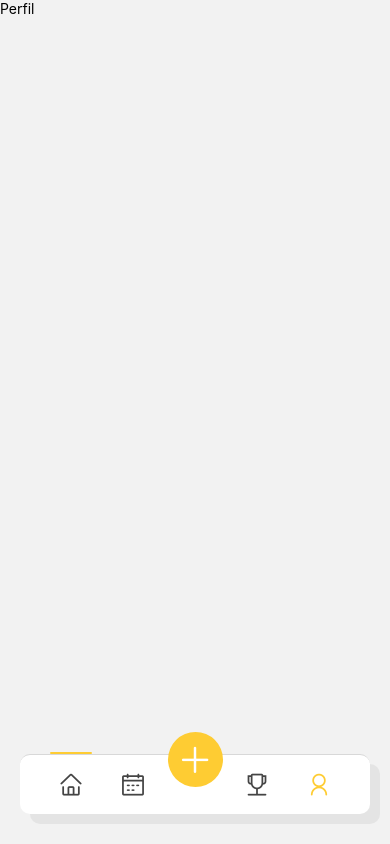
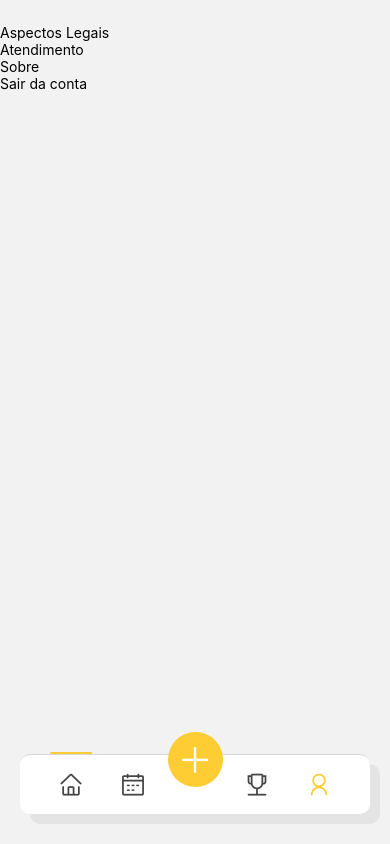
Before and after one commit to WesleyKaihara/primequadras-app, a React Native app: screen /Perfil in a window 390 px wide. Built offline with nearby package versions, Linux system fonts and the light colour scheme.

Commit message:
Resolve Path Alias Problem

```diff
--- a/App.tsx
+++ b/App.tsx
@@ -1,4 +1,4 @@
-import {Router} from './src/main/routes/index';
+import {Router} from '@routes';
 import * as React from 'react';
 import 'react-native-gesture-handler';
 
--- a/babel.config.js
+++ b/babel.config.js
@@ -1,16 +1,30 @@
-module.exports = {
-  presets: ['module:@react-native/babel-preset'],
+module.exports = function (api) {
+  api.cache(true);
+  return {
+    presets: ['module:metro-react-native-babel-preset'],
     plugins: [
       [
         'module-resolver',
         {
-        root: ['./src'],
+          root: ['.'],
+          extensions: [
+            '.ios.js',
+            '.android.js',
+            '.ios.jsx',
+            '.android.jsx',
+            '.js',
+            '.jsx',
+            '.json',
+            '.ts',
+            '.tsx',
+          ],
           alias: {
-          '@routes': ['./src/main/routes/index.ts'],
-          '@screens': ['./src/presentation/screens/index.ts'],
+            '@routes': ['./src/main/routes'],
+            '@screens': ['./src/presentation/screens'],
+            '@src/*': ['./src'],
           },
-        extensions: ['.ts', '.tsx'],
         },
       ],
     ],
   };
+};
--- a/package.json
+++ b/package.json
@@ -28,7 +28,7 @@
     "@react-native/babel-preset": "0.73.19",
     "@react-native/eslint-config": "0.73.2",
     "@react-native/metro-config": "0.73.3",
-    "@react-native/typescript-config": "0.73.1",
+    "@tsconfig/react-native": "^3.0.3",
     "@types/react": "^18.2.6",
     "@types/react-native-vector-icons": "^6.4.18",
     "@types/react-test-renderer": "^18.0.0",
@@ -36,6 +36,7 @@
     "babel-plugin-module-resolver": "^5.0.0",
     "eslint": "^8.19.0",
     "jest": "^29.6.3",
+    "metro-react-native-babel-preset": "^0.77.0",
     "prettier": "2.8.8",
     "react-test-renderer": "18.2.0",
     "typescript": "5.0.4"
--- a/src/main/routes/Perfil/PerfilStack.tsx
+++ b/src/main/routes/Perfil/PerfilStack.tsx
@@ -4,7 +4,7 @@ import {Perfil, Sobre} from '../../../presentation/screens/index';
 
 export type PerfilStackParamList = {
   PerfilHome: undefined;
-  SobreApp: undefined;
+  Sobre: undefined;
 };
 
 const {Navigator, Screen} = createNativeStackNavigator<PerfilStackParamList>();
@@ -19,13 +19,7 @@ export const PerfilStack = () => {
           headerShown: false,
         }}
       />
-      <Screen
-        name="SobreApp"
-        children={() => <Sobre />}
-        options={{
-          headerShown: false,
-        }}
-      />
+      <Screen name="Sobre" children={() => <Sobre />} />
     </Navigator>
   );
 };
--- /dev/null
+++ b/src/presentation/layout/app/AppLayout.tsx
@@ -0,0 +1,6 @@
+import React from 'react';
+import {SafeAreaView} from 'react-native-safe-area-context';
+
+export function AppLayout({children}) {
+  return <SafeAreaView>{children}</SafeAreaView>;
+}
--- a/src/presentation/screens/perfil/Perfil.tsx
+++ b/src/presentation/screens/perfil/Perfil.tsx
@@ -1,21 +1,48 @@
-import {View, Text} from 'react-native';
-import React from 'react';
+import {FlatList, ListRenderItem} from 'react-native';
+import React, {useCallback} from 'react';
 import {NavigationProp, useNavigation} from '@react-navigation/native';
 import {PerfilStackParamList} from 'src/main/routes/Perfil/PerfilStack';
+import {AppLayout} from '../../layout/app/AppLayout';
+import {PerfilMenuItem, PerfilMenuItens} from './components';
 
 export const Perfil = () => {
   const {navigate} = useNavigation<NavigationProp<PerfilStackParamList>>();
 
-  const perfilMenu: Array<ProfileItens> = [
+  const perfilMenu: Array<PerfilMenuItens> = [
     {
-      title: 'Sobre',
-      onPress: () => navigate('SobreApp'),
+      titulo: 'Aspectos Legais',
+      onPress: () => navigate('Sobre'),
+    },
+    {
+      titulo: 'Atendimento',
+      onPress: () => navigate('Sobre'),
+    },
+    {
+      titulo: 'Sobre',
+      onPress: () => navigate('Sobre'),
+    },
+    {
+      titulo: 'Sair da conta',
+      onPress: () => navigate('Sobre'),
     },
   ];
 
+  const profileRenderItem: ListRenderItem<PerfilMenuItens> = useCallback(
+    ({item}) => {
+      return <PerfilMenuItem item={item} />;
+    },
+    [],
+  );
+
   return (
-    <View>
-      <Text>Perfil</Text>
-    </View>
+    <AppLayout>
+      <FlatList
+        data={perfilMenu}
+        renderItem={profileRenderItem}
+        keyExtractor={item => item.titulo}
+        style={{marginTop: 24}}
+        showsVerticalScrollIndicator={false}
+      />
+    </AppLayout>
   );
 };
--- /dev/null
+++ b/src/presentation/screens/perfil/components/PerfilMenuItem.tsx
@@ -0,0 +1,19 @@
+import React from 'react';
+import {Text, TouchableOpacity} from 'react-native';
+
+export type PerfilMenuItens = {
+  onPress?: () => void;
+  titulo: string;
+};
+
+export type PerfilMenuItemProps = {
+  item: PerfilMenuItens;
+};
+
+export function PerfilMenuItem({item}: PerfilMenuItemProps) {
+  return (
+    <TouchableOpacity onPress={item.onPress}>
+      <Text>{item.titulo}</Text>
+    </TouchableOpacity>
+  );
+}
--- /dev/null
+++ b/src/presentation/screens/perfil/components/index.ts
@@ -0,0 +1 @@
+export * from './PerfilMenuItem';
```
Also changed, not shown: tsconfig.json (+6 -6 lines), 2 other files (tests, documents, lock files or other folders). Lines whose indentation alone changed are shown as unchanged.
